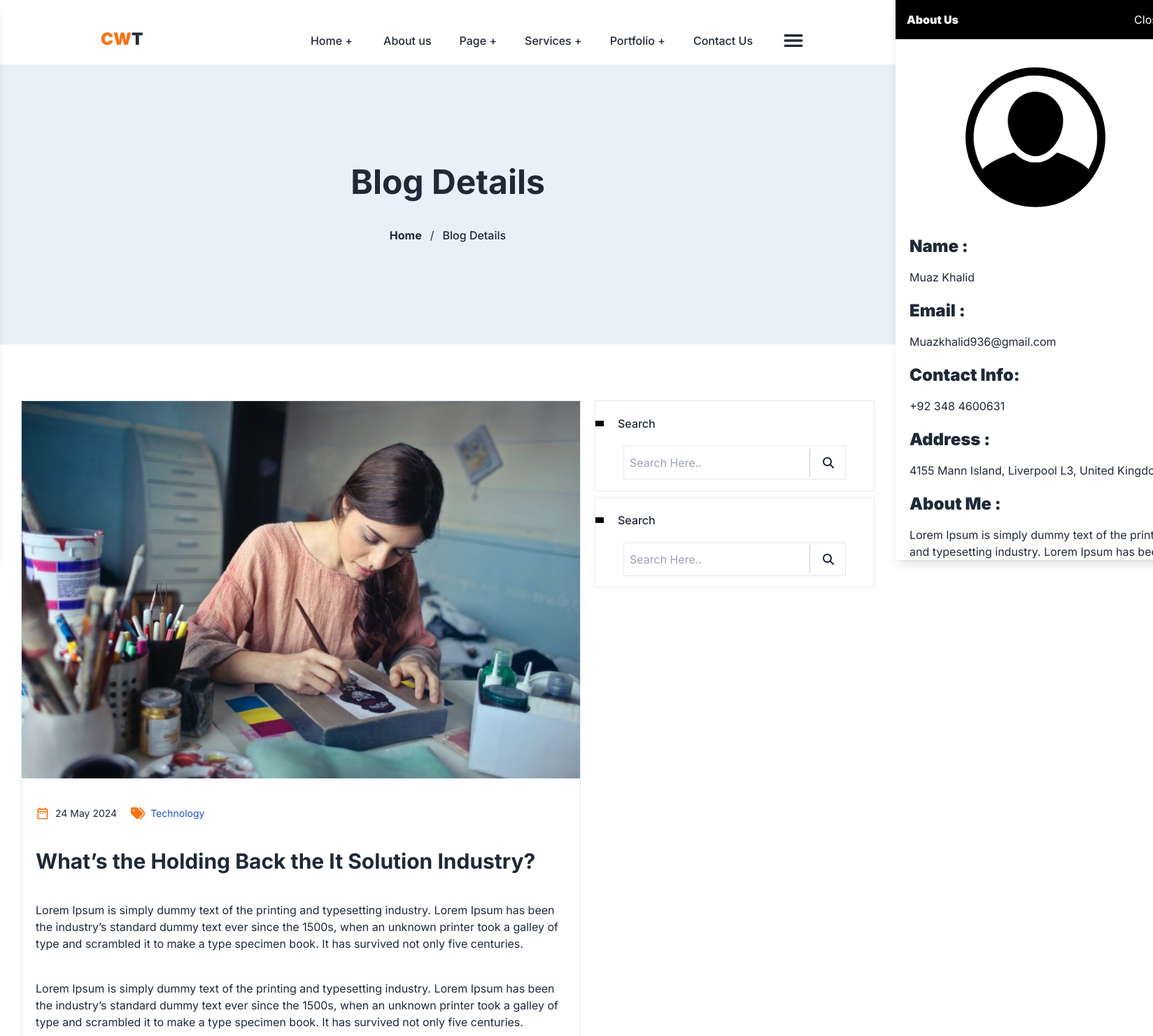
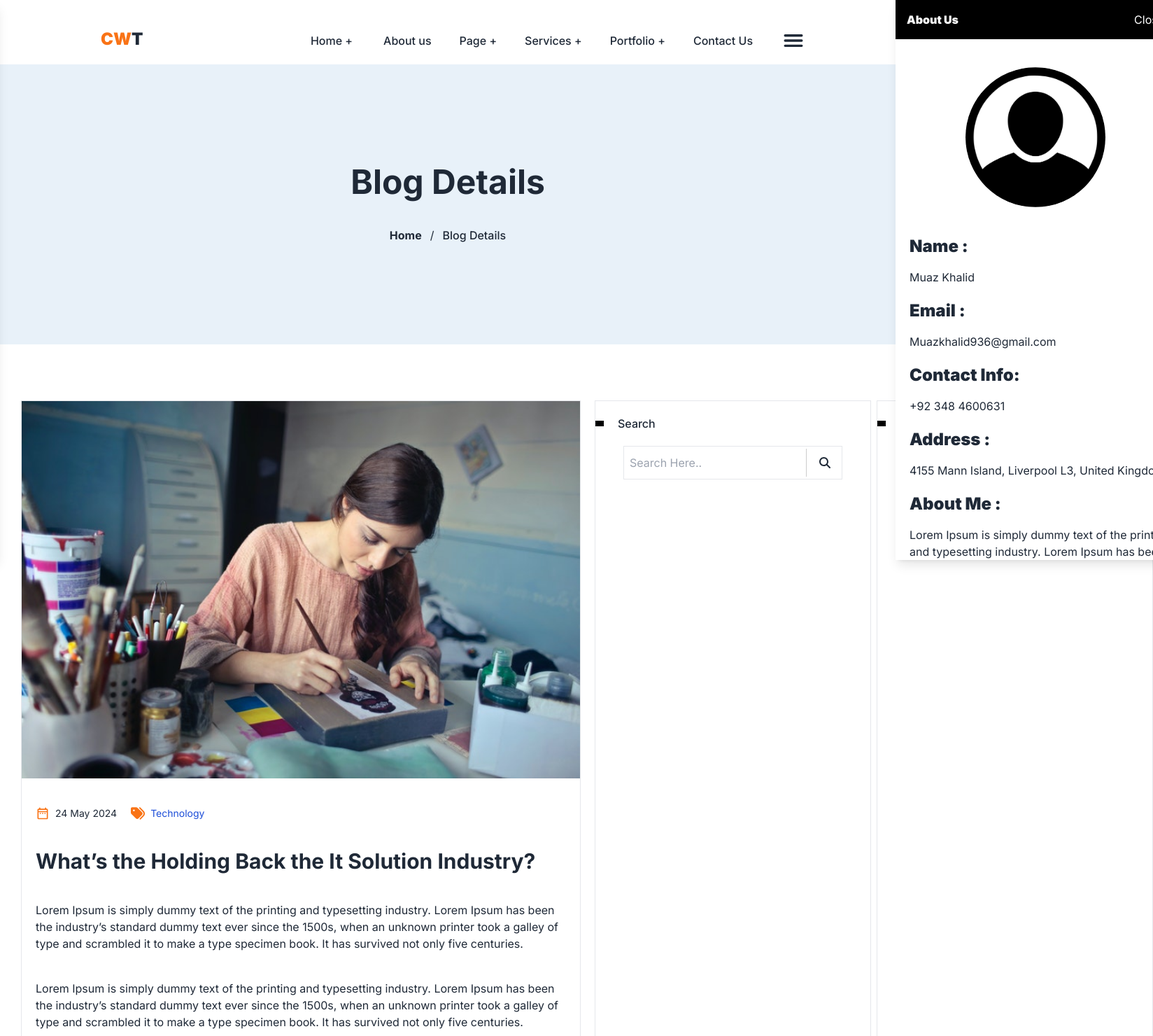
Before and after one commit to muazkhalid936/cwt-project, a Next.js app: page /SingleBlog in a window 1280 px wide. Shown: the top 1480 px of the page at 70% size, 1648 px wide, since content can reach past the window. Built offline with nearby package versions, Linux system fonts and the light colour scheme; a web font is replaced by a local one.

Commit message:
syntax error

```diff
--- a/src/app/SingleBlog/page.js
+++ b/src/app/SingleBlog/page.js
@@ -232,7 +232,7 @@ const Page = () => {
           </div>
         </div>
 
-        <div className=" w-full lg:w-p2 flex gap-2 flex-col ">
+        <div className=" w-full lg:w-p2 flex gap-2 flex-cols ">
 
 
 
```
